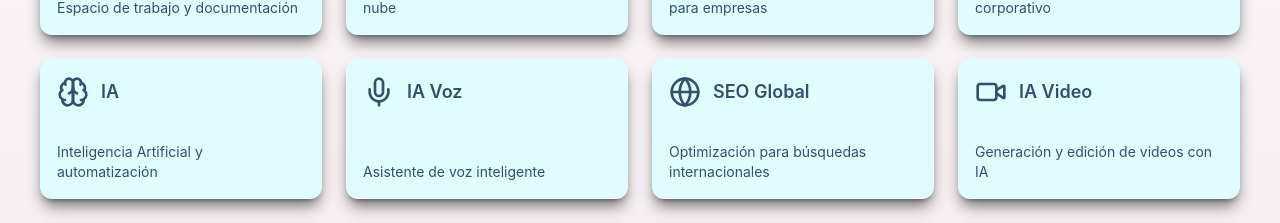
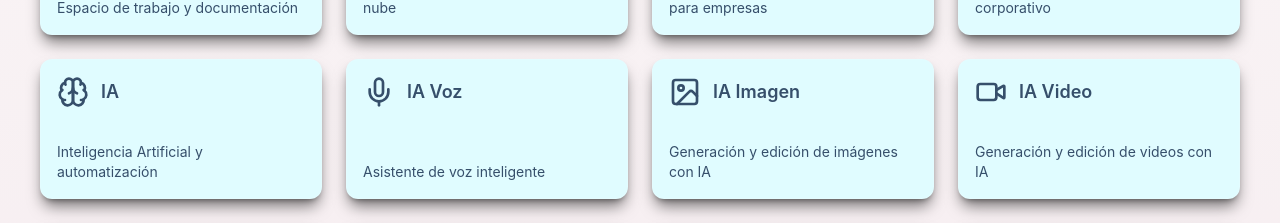
Before and after one commit to VictorNavasH/creativemindhub, a React (Vite) app: page / in a window 1280 px wide. Shown: the part 725-948 px from the top of the page. Built offline with nearby package versions, Linux system fonts and the light colour scheme; a web font is replaced by a local one.

Commit message:
Add SEO Global IA image tool
Implement a new tool for SEO Global with an IA image feature. This addition enhances the existing tools by providing users with advanced capabilities for image optimization in SEO strategies.

```diff
--- a/src/data/analytics-tools.tsx
+++ b/src/data/analytics-tools.tsx
@@ -4,7 +4,7 @@ import { Tool } from "./tool-types";
 import {
   BarChart3,
   PieChart,
-  Globe
+  Image
 } from "lucide-react";
 
 export const analyticsTools: Tool[] = [
@@ -23,9 +23,9 @@ export const analyticsTools: Tool[] = [
     link: "https://analytics.zoho.com/"
   },
   {
-    title: "SEO Global",
-    icon: <Globe className="w-full h-full" />,
-    description: "Optimización para búsquedas internacionales",
+    title: "IA Imagen",
+    icon: <Image className="w-full h-full" />,
+    description: "Generación y edición de imágenes con IA",
     bgColor: "#E0FCFF",
     link: "#"
   }
```
